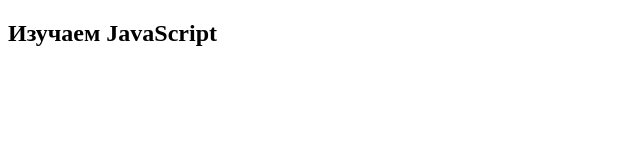
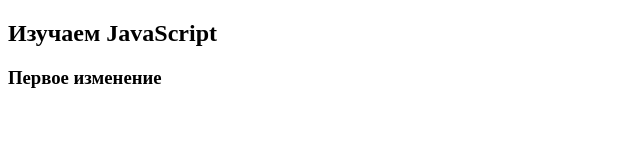
Before and after one commit to AndreyStrelcov/js-less, a plain HTML site: page index.html in a window 1280 px wide. Shown: the whole page, without its empty margins (0-640 px from the left). Drawn offline with Linux system fonts and the light colour scheme.

```diff
--- a/index.html
+++ b/index.html
@@ -9,5 +9,6 @@
 </head>
 <body>
     <h2>Изучаем JavaScript</h2>
+    <h3>Первое изменение</h3>
 </body>
 </html>
```
